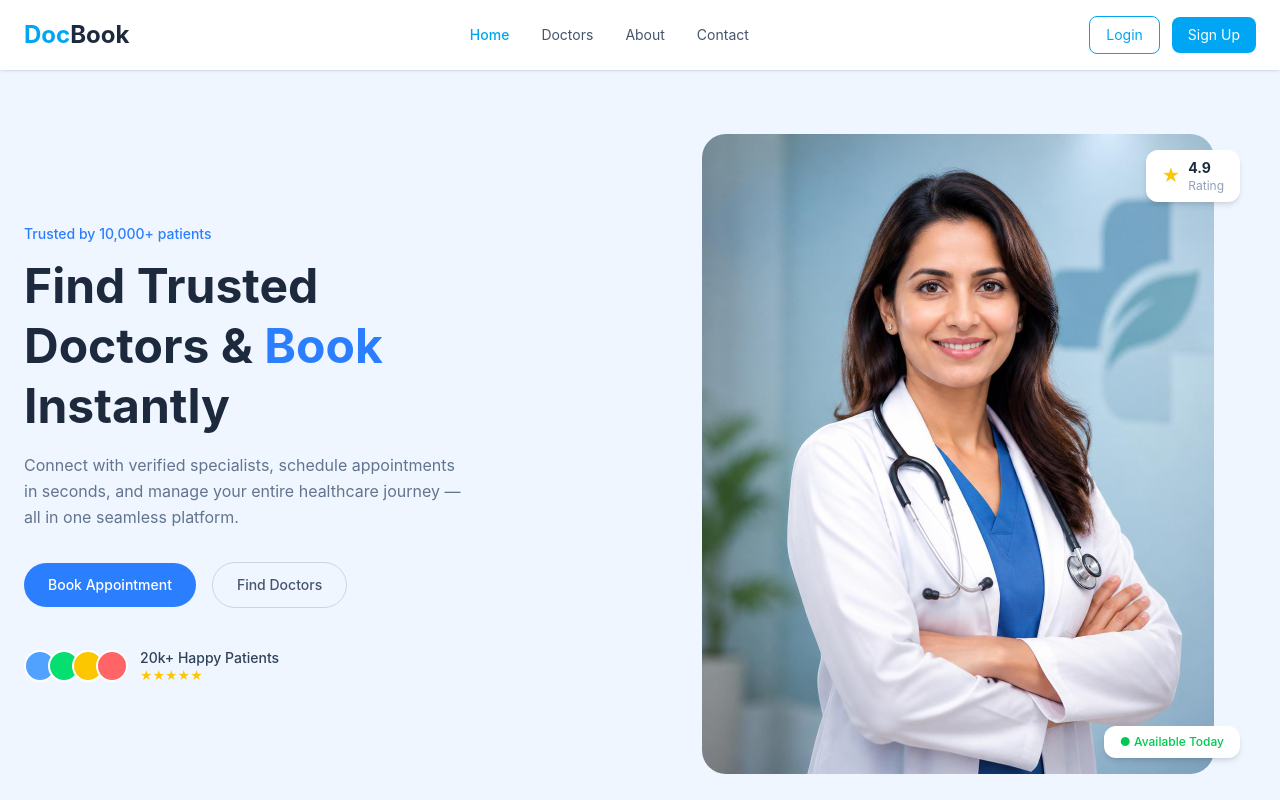
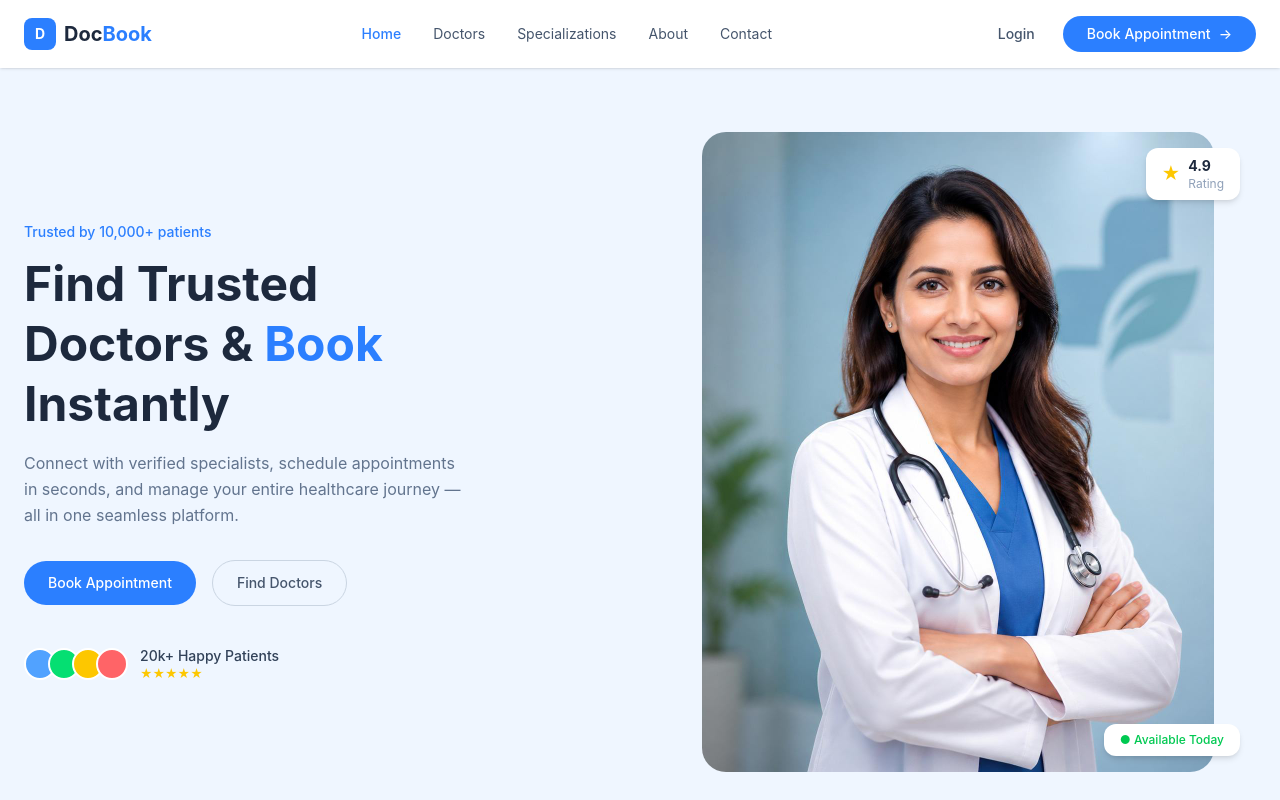
Before and after one commit to mateenamin/Doctor-Appointment, a React (Vite) app in the folder client/: page / in a window 1280 px wide. Shown: the top 800 px of the page. Built offline with nearby package versions, Linux system fonts and the light colour scheme.

Commit message:
Update Navbar and Footer - professional design

```diff
--- a/client/src/components/common/footer.component.jsx
+++ b/client/src/components/common/footer.component.jsx
@@ -2,48 +2,90 @@ import { NavLink } from 'react-router-dom'
 
 const Footer = () => {
   return (
-    <footer className="bg-slate-800 text-white mt-10">
-      <div className="max-w-7xl mx-auto px-6 py-10">
+    <footer className="bg-slate-900 text-white">
+      <div className="max-w-7xl mx-auto px-6 py-14">
 
-        <div className="grid grid-cols-1 md:grid-cols-3 gap-8">
+        <div className="grid grid-cols-1 md:grid-cols-4 gap-10 mb-10">
 
           {/* Logo + About */}
-          <div>
-            <h2 className="text-2xl font-bold text-sky-400 mb-3">
-              Doc<span className="text-white">Book</span>
-            </h2>
-            <p className="text-slate-400 text-sm leading-relaxed">
-              Book appointments with top doctors easily.
-              Your health is our priority.
+          <div className="md:col-span-1">
+            <div className="flex items-center gap-2 mb-4">
+              <div className="w-8 h-8 bg-blue-500 rounded-lg flex items-center justify-center">
+                <span className="text-white text-sm font-bold">D</span>
+              </div>
+              <span className="text-xl font-bold">
+                Doc<span className="text-blue-400">Book</span>
+              </span>
+            </div>
+            <p className="text-slate-400 text-sm leading-relaxed mb-6">
+              Pakistan's most trusted doctor appointment platform.
+              Book verified specialists instantly.
             </p>
-          </div>
-
-          {/* Quick Links */}
-          <div>
-            <h3 className="text-base font-semibold mb-4">Quick Links</h3>
-            <div className="flex flex-col gap-2">
-              <NavLink to="/" className="text-slate-400 hover:text-sky-400 text-sm">Home</NavLink>
-              <NavLink to="/doctors" className="text-slate-400 hover:text-sky-400 text-sm">Doctors</NavLink>
-              <NavLink to="/about" className="text-slate-400 hover:text-sky-400 text-sm">About Us</NavLink>
-              <NavLink to="/contact" className="text-slate-400 hover:text-sky-400 text-sm">Contact</NavLink>
+            {/* Social */}
+            <div className="flex gap-3">
+              {['f', 'in', 't', 'yt'].map((s, i) => (
+                <div key={i} className="w-8 h-8 bg-slate-800 rounded-full flex items-center justify-center text-slate-400 text-xs hover:bg-blue-500 hover:text-white cursor-pointer transition-all">
+                  {s}
+                </div>
+              ))}
             </div>
           </div>
 
-          {/* Contact Info */}
+          {/* Company */}
           <div>
-            <h3 className="text-base font-semibold mb-4">Contact Us</h3>
-            <div className="flex flex-col gap-2 text-slate-400 text-sm">
-              <p>📍 Lahore, Pakistan</p>
-              <p>📞 +92 300 1234567</p>
-              <p>✉️ info@docbook.pk</p>
+            <h4 className="text-sm font-bold mb-4 text-white">Company</h4>
+            <div className="flex flex-col gap-3">
+              {['About Us', 'Careers', 'Blog', 'Press'].map((item, i) => (
+                <a key={i} href="#" className="text-slate-400 text-sm hover:text-blue-400 transition-all">{item}</a>
+              ))}
+            </div>
+          </div>
+
+          {/* Specializations */}
+          <div>
+            <h4 className="text-sm font-bold mb-4 text-white">Specializations</h4>
+            <div className="flex flex-col gap-3">
+              {['Cardiology', 'Neurology', 'Orthopedics', 'Pediatrics', 'Dentistry'].map((item, i) => (
+                <a key={i} href="#" className="text-slate-400 text-sm hover:text-blue-400 transition-all">{item}</a>
+              ))}
+            </div>
+          </div>
+
+          {/* Support + Newsletter */}
+          <div>
+            <h4 className="text-sm font-bold mb-4 text-white">Support</h4>
+            <div className="flex flex-col gap-3 mb-6">
+              {['Help Center', 'Contact Us', 'Privacy Policy', 'Terms of Service'].map((item, i) => (
+                <a key={i} href="#" className="text-slate-400 text-sm hover:text-blue-400 transition-all">{item}</a>
+              ))}
+            </div>
+
+            {/* Newsletter */}
+            <h4 className="text-sm font-bold mb-3 text-white">Newsletter</h4>
+            <div className="flex gap-2">
+              <input
+                type="email"
+                placeholder="Enter your email"
+                className="flex-1 bg-slate-800 text-slate-300 text-xs px-3 py-2 rounded-lg outline-none border border-slate-700 focus:border-blue-500"
+              />
+              <button className="bg-blue-500 text-white text-xs px-3 py-2 rounded-lg hover:bg-blue-600 transition-all">
+                →
+              </button>
             </div>
           </div>
 
         </div>
 
         {/* Bottom */}
-        <div className="border-t border-slate-700 mt-8 pt-6 text-center text-slate-500 text-sm">
-          © 2026 DocBook. All rights reserved.
+        <div className="border-t border-slate-800 pt-6 flex flex-col md:flex-row items-center justify-between gap-4">
+          <p className="text-slate-500 text-xs">
+            © 2026 DocBook. All rights reserved.
+          </p>
+          <div className="flex gap-6">
+            <a href="#" className="text-slate-500 text-xs hover:text-blue-400">Privacy Policy</a>
+            <a href="#" className="text-slate-500 text-xs hover:text-blue-400">Terms of Service</a>
+            <a href="#" className="text-slate-500 text-xs hover:text-blue-400">Cookie Policy</a>
+          </div>
         </div>
 
       </div>
--- a/client/src/components/common/navbar.component.jsx
+++ b/client/src/components/common/navbar.component.jsx
@@ -1,55 +1,111 @@
-import { NavLink } from 'react-router-dom'
+import { NavLink, useNavigate } from 'react-router-dom'
+import { useState } from 'react'
 
 const Navbar = () => {
+  const navigate = useNavigate()
+  const [isOpen, setIsOpen] = useState(false)
+
   return (
     <nav className="bg-white shadow-sm sticky top-0 z-50">
       <div className="max-w-7xl mx-auto px-6 py-4 flex items-center justify-between">
 
         {/* Logo */}
-        <NavLink to="/" className="text-2xl font-bold text-sky-500">
-          Doc<span className="text-slate-800">Book</span>
+        <NavLink to="/" className="flex items-center gap-2">
+          <div className="w-8 h-8 bg-blue-500 rounded-lg flex items-center justify-center">
+            <span className="text-white text-sm font-bold">D</span>
+          </div>
+          <span className="text-xl font-bold text-slate-800">
+            Doc<span className="text-blue-500">Book</span>
+          </span>
         </NavLink>
 
-        {/* Links */}
-        <div className="flex items-center gap-8">
-          <NavLink to="/" className={({ isActive }) =>
-            isActive ? "text-sky-500 font-medium text-sm" : "text-slate-600 hover:text-sky-500 text-sm"
-          }>
+        {/* Desktop Links */}
+        <div className="hidden md:flex items-center gap-8">
+          <NavLink to="/"
+            className={({ isActive }) =>
+              isActive
+                ? "text-blue-500 font-medium text-sm"
+                : "text-slate-600 hover:text-blue-500 text-sm transition-all"
+            }
+          >
             Home
           </NavLink>
-          <NavLink to="/doctors" className={({ isActive }) =>
-            isActive ? "text-sky-500 font-medium text-sm" : "text-slate-600 hover:text-sky-500 text-sm"
-          }>
+          <NavLink to="/doctors"
+            className={({ isActive }) =>
+              isActive
+                ? "text-blue-500 font-medium text-sm"
+                : "text-slate-600 hover:text-blue-500 text-sm transition-all"
+            }
+          >
             Doctors
           </NavLink>
-          <NavLink to="/about" className={({ isActive }) =>
-            isActive ? "text-sky-500 font-medium text-sm" : "text-slate-600 hover:text-sky-500 text-sm"
-          }>
+          <NavLink to="/specializations"
+            className={({ isActive }) =>
+              isActive
+                ? "text-blue-500 font-medium text-sm"
+                : "text-slate-600 hover:text-blue-500 text-sm transition-all"
+            }
+          >
+            Specializations
+          </NavLink>
+          <NavLink to="/about"
+            className={({ isActive }) =>
+              isActive
+                ? "text-blue-500 font-medium text-sm"
+                : "text-slate-600 hover:text-blue-500 text-sm transition-all"
+            }
+          >
             About
           </NavLink>
-          <NavLink to="/contact" className={({ isActive }) =>
-            isActive ? "text-sky-500 font-medium text-sm" : "text-slate-600 hover:text-sky-500 text-sm"
-          }>
+          <NavLink to="/contact"
+            className={({ isActive }) =>
+              isActive
+                ? "text-blue-500 font-medium text-sm"
+                : "text-slate-600 hover:text-blue-500 text-sm transition-all"
+            }
+          >
             Contact
           </NavLink>
         </div>
 
-
         {/* Buttons */}
-        <div className="flex items-center gap-3">
-          <NavLink to="/login"
-            className="text-sm text-sky-500 border border-sky-500 px-4 py-2 rounded-lg hover:bg-sky-50"
+        <div className="hidden md:flex items-center gap-3">
+          <button
+            onClick={() => navigate('/login')}
+            className="text-slate-600 text-sm font-medium hover:text-blue-500 transition-all px-4 py-2"
           >
             Login
-          </NavLink>
-          <NavLink to="/signup"
-            className="text-sm text-white bg-sky-500 px-4 py-2 rounded-lg hover:bg-sky-600"
+          </button>
+          <button
+            onClick={() => navigate('/signup')}
+            className="bg-blue-500 text-white text-sm font-medium px-6 py-2 rounded-full hover:bg-blue-600 transition-all flex items-center gap-2"
           >
-            Sign Up
-          </NavLink>
+            Book Appointment
+            <span>→</span>
+          </button>
         </div>
 
+        {/* Mobile Hamburger */}
+        <button
+          className="md:hidden text-slate-600"
+          onClick={() => setIsOpen(!isOpen)}
+        >
+          {isOpen ? '✕' : '☰'}
+        </button>
+
       </div>
+
+      {/* Mobile Menu */}
+      {isOpen && (
+        <div className="md:hidden bg-white border-t border-slate-100 px-6 py-4 flex flex-col gap-4">
+          <NavLink to="/" className="text-slate-600 text-sm" onClick={() => setIsOpen(false)}>Home</NavLink>
+          <NavLink to="/doctors" className="text-slate-600 text-sm" onClick={() => setIsOpen(false)}>Doctors</NavLink>
+          <NavLink to="/about" className="text-slate-600 text-sm" onClick={() => setIsOpen(false)}>About</NavLink>
+          <NavLink to="/contact" className="text-slate-600 text-sm" onClick={() => setIsOpen(false)}>Contact</NavLink>
+          <button onClick={() => navigate('/login')} className="text-slate-600 text-sm text-left">Login</button>
+          <button onClick={() => navigate('/signup')} className="bg-blue-500 text-white text-sm px-4 py-2 rounded-full">Book Appointment</button>
+        </div>
+      )}
     </nav>
   )
 }
```
